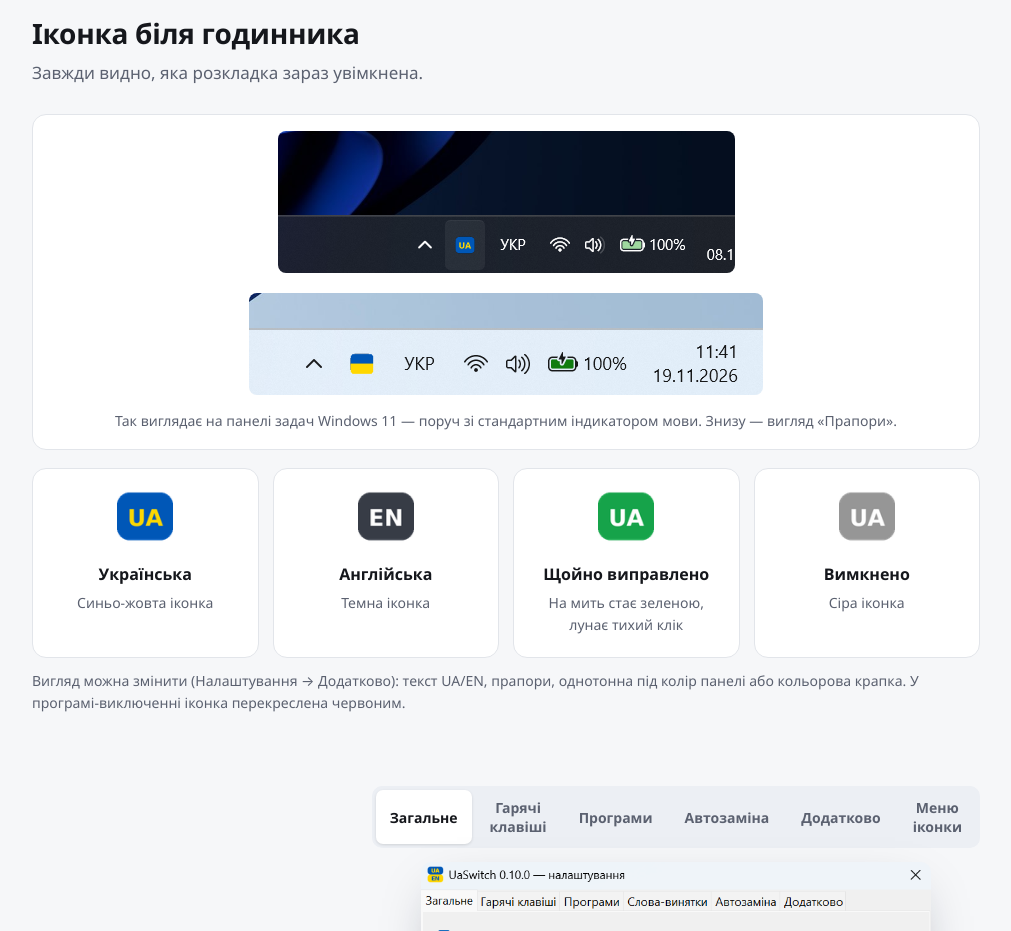
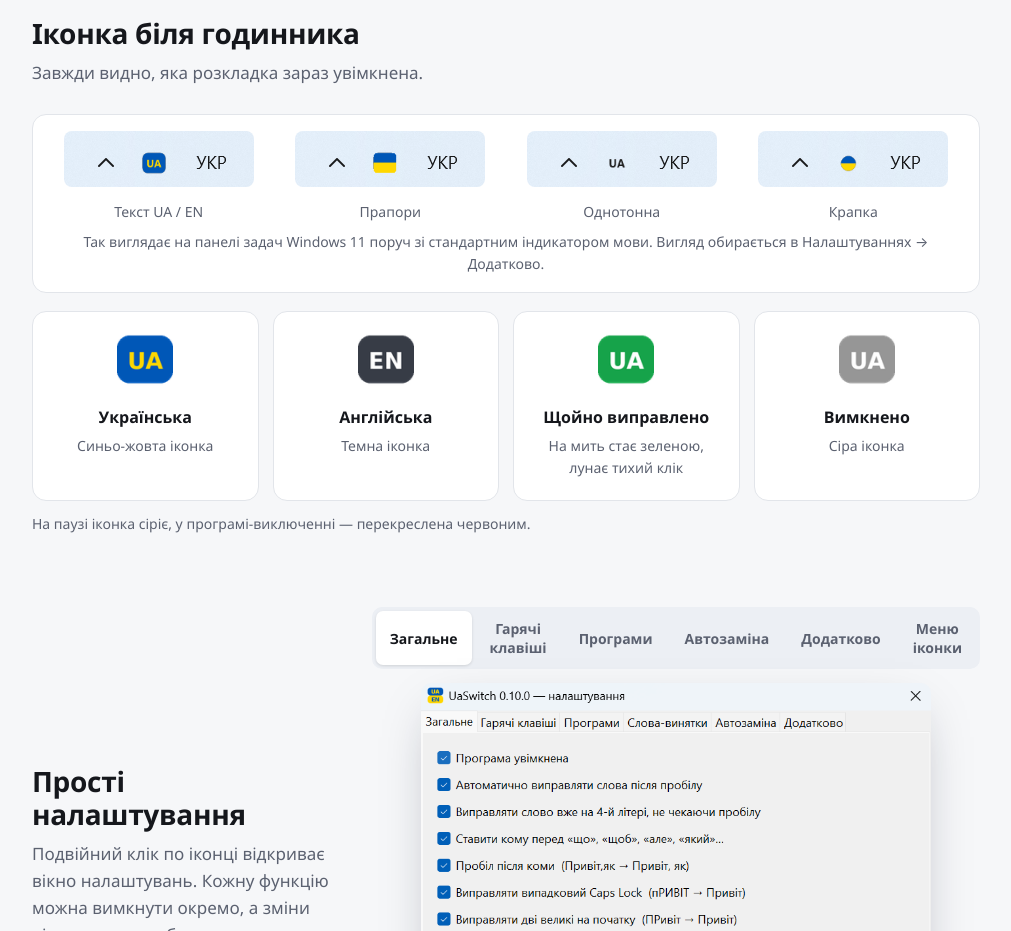
Before and after one commit to uaswitch/UaSwitch, a plain HTML site: page docs/index.html in a window 1280 px wide. Shown: the part 2760-3691 px from the top of the page, without its empty margins (134-1145 px from the left). Drawn offline with Linux system fonts and the light colour scheme.

Commit message:
Скріншоти чотирьох видів іконки (#10)
Claude-Session: https://claude.ai/code/session_013ogemVcSnfMfiHVGAB9s2P

Co-authored-by: Claude <noreply@anthropic.com>

```diff
--- a/docs/index.html
+++ b/docs/index.html
@@ -122,6 +122,9 @@ kbd{border:1px solid var(--line);border-bottom-width:2px}
 /* Справжні скріншоти */
 .shot-tray{margin:0 0 18px;background:var(--card);border:1px solid var(--line);border-radius:14px;padding:16px;text-align:center}
 .shot-tray img{max-width:100%;height:auto;border-radius:8px}
+.tray-styles{display:grid;grid-template-columns:repeat(4,1fr);gap:12px}
+.tray-styles span{display:block;color:var(--muted);font-size:14px;margin-top:6px}
+@media (max-width:860px){.tray-styles{grid-template-columns:1fr 1fr}}
 .shot-tray figcaption{color:var(--muted);font-size:14px;margin-top:8px}
 .gallery{display:flex;flex-direction:column;align-items:center;gap:14px}
 .seg{display:inline-flex;background:var(--code);border-radius:10px;padding:4px;gap:4px}
@@ -250,9 +253,13 @@ footer a{color:inherit}
     <h2>Іконка біля годинника</h2>
     <p class="sub">Завжди видно, яка розкладка зараз увімкнена.</p>
     <figure class="shot-tray">
-      <img src="screen-tray.png" alt="Панель задач Windows 11: іконка UaSwitch «UA» поруч з індикатором мови «УКР»" width="457" height="142" loading="lazy">
-      <img src="screen-tray-flags.png" alt="Іконка UaSwitch у вигляді прапора України поруч з індикатором «УКР»" width="514" height="102" loading="lazy" style="margin-top:12px">
-      <figcaption>Так виглядає на панелі задач Windows 11 — поруч зі стандартним індикатором мови. Знизу — вигляд «Прапори».</figcaption>
+      <div class="tray-styles">
+        <div><img src="tray-style-text.png" alt="Іконка UaSwitch у вигляді «Текст UA / EN» поруч з індикатором «УКР»" width="190" height="56" loading="lazy"><span>Текст UA / EN</span></div>
+        <div><img src="tray-style-flags.png" alt="Іконка UaSwitch у вигляді «Прапори» поруч з індикатором «УКР»" width="190" height="56" loading="lazy"><span>Прапори</span></div>
+        <div><img src="tray-style-mono.png" alt="Іконка UaSwitch у вигляді «Однотонна» поруч з індикатором «УКР»" width="190" height="56" loading="lazy"><span>Однотонна</span></div>
+        <div><img src="tray-style-dot.png" alt="Іконка UaSwitch у вигляді «Крапка» поруч з індикатором «УКР»" width="190" height="56" loading="lazy"><span>Крапка</span></div>
+      </div>
+      <figcaption>Так виглядає на панелі задач Windows 11 поруч зі стандартним індикатором мови. Вигляд обирається в Налаштуваннях → Додатково.</figcaption>
     </figure>
     <div class="states">
       <div class="state"><img src="tray-ua.png" alt=""><h3>Українська</h3><p>Синьо-жовта іконка</p></div>
@@ -260,7 +267,7 @@ footer a{color:inherit}
       <div class="state"><img src="tray-ua-flash.png" alt=""><h3>Щойно виправлено</h3><p>На мить стає зеленою, лунає тихий клік</p></div>
       <div class="state"><img src="tray-off.png" alt=""><h3>Вимкнено</h3><p>Сіра іконка</p></div>
     </div>
-    <p class="note">Вигляд можна змінити (Налаштування → Додатково): текст UA/EN, прапори, однотонна під колір панелі або кольорова крапка. У програмі-виключенні іконка перекреслена червоним.</p>
+    <p class="note">На паузі іконка сіріє, у програмі-виключенні — перекреслена червоним.</p>
   </section>
 
   <section>
```
Also changed, not shown: docs/screen-tray-flags.png (deleted), docs/screen-tray.png (deleted), docs/tray-style-dot.png (added), docs/tray-style-flags.png (added), docs/tray-style-mono.png (added), docs/tray-style-text.png (added), 1 other file.
